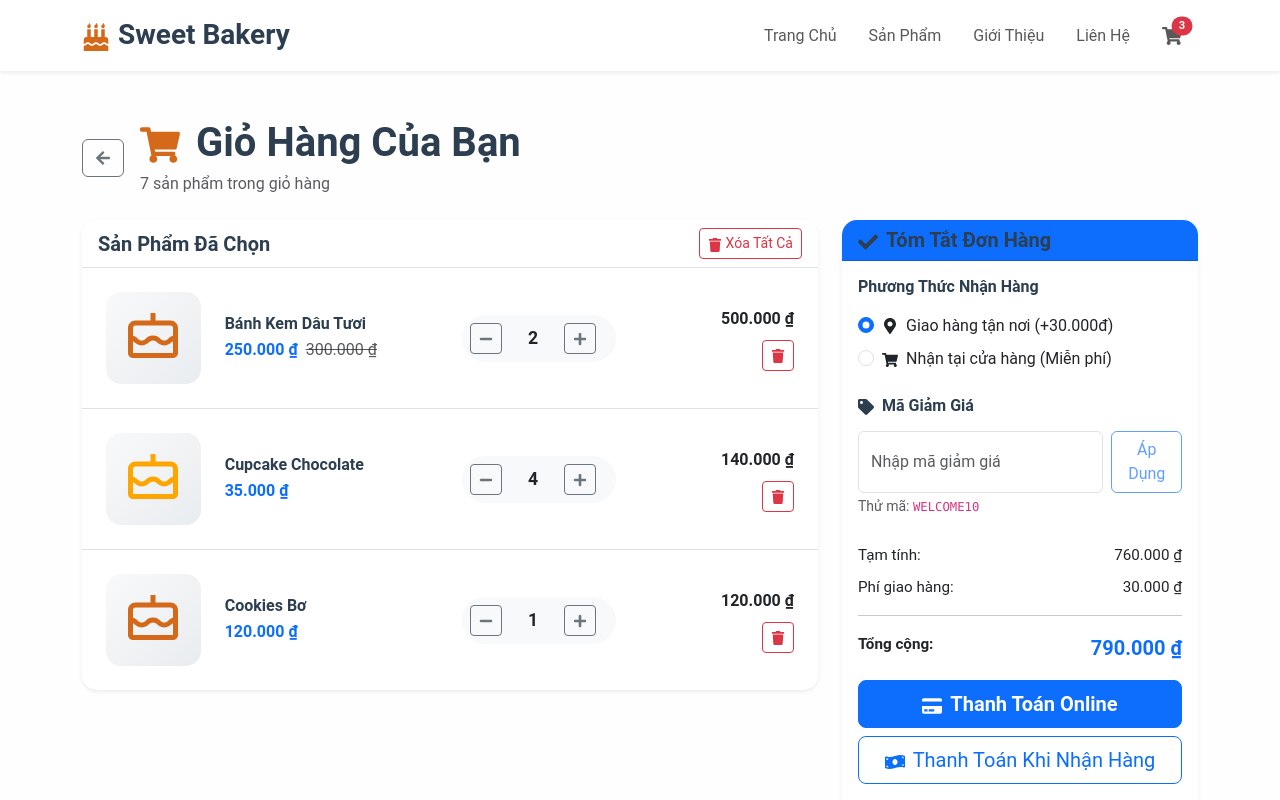
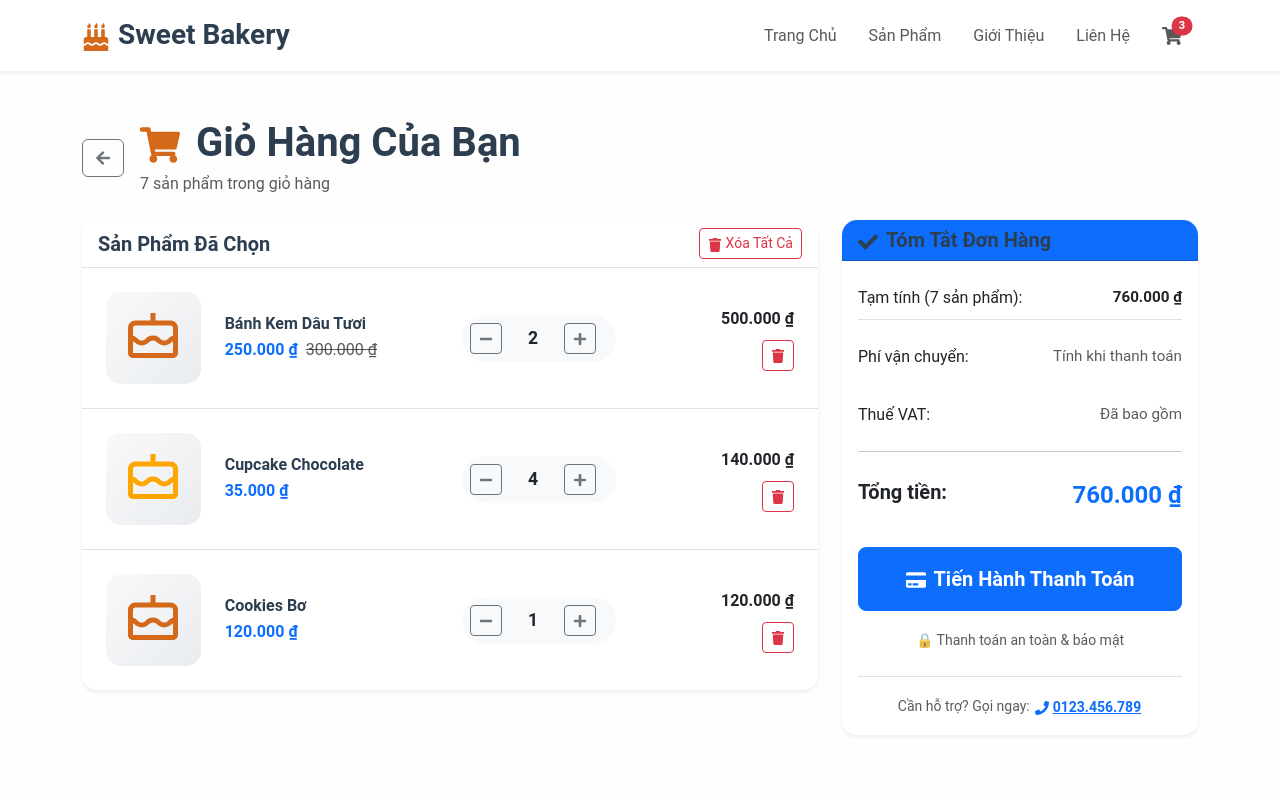
Before and after one commit to phuocit0201/ShopCake, a React (Create React App) app in the folder front-end/: page /cart in a window 1280 px wide. Shown: the top 800 px of the page. Built offline with nearby package versions, Linux system fonts and the light colour scheme.

Commit message:
feature: format cart page

```diff
--- a/front-end/src/pages/Cart/index.jsx
+++ b/front-end/src/pages/Cart/index.jsx
@@ -1,5 +1,5 @@
 import React, { useState, useMemo } from 'react';
-import { Container, Row, Col, Card, Button, Form, Alert, Badge } from 'react-bootstrap';
+import { Container, Row, Col, Card, Button } from 'react-bootstrap';
 import {
   FaShoppingCart,
   FaTrash,
@@ -8,11 +8,7 @@ import {
   FaArrowLeft,
   FaCheck,
   FaPhone,
-  FaMapMarkerAlt,
-  FaCreditCard,
-  FaMoneyBillWave,
-  FaTag,
-  FaGift
+  FaCreditCard
 } from 'react-icons/fa';
 import { BiCake } from 'react-icons/bi';
 import { Link } from 'react-router-dom';
@@ -50,25 +46,16 @@ const Cart = () => {
     }
   ]);
 
-  const [couponCode, setCouponCode] = useState('');
-  const [appliedCoupon, setAppliedCoupon] = useState(null);
-  const [deliveryMethod, setDeliveryMethod] = useState('delivery'); // 'delivery' or 'pickup'
-
   // Calculate totals
   const calculations = useMemo(() => {
     const subtotal = cartItems.reduce((sum, item) => sum + (item.price * item.quantity), 0);
-    const deliveryFee = deliveryMethod === 'delivery' ? 30000 : 0;
-    const discount = appliedCoupon ? Math.min(subtotal * 0.1, 50000) : 0; // 10% max 50k
-    const total = subtotal + deliveryFee - discount;
+    const itemCount = cartItems.reduce((sum, item) => sum + item.quantity, 0);
 
     return {
       subtotal,
-      deliveryFee,
-      discount,
-      total,
-      itemCount: cartItems.reduce((sum, item) => sum + item.quantity, 0)
+      itemCount
     };
-  }, [cartItems, deliveryMethod, appliedCoupon]);
+  }, [cartItems]);
 
   // Handle quantity changes
   const updateQuantity = (id, newQuantity) => {
@@ -89,26 +76,6 @@ const Cart = () => {
 
   const clearCart = () => {
     setCartItems([]);
-    setAppliedCoupon(null);
-    setCouponCode('');
-  };
-
-  const applyCoupon = () => {
-    // Simple coupon validation
-    if (couponCode.toLowerCase() === 'welcome10') {
-      setAppliedCoupon({
-        code: 'WELCOME10',
-        name: 'Giảm 10% cho khách hàng mới',
-        discount: 0.1
-      });
-      setCouponCode('');
-    } else {
-      alert('Mã giảm giá không hợp lệ!');
-    }
-  };
-
-  const removeCoupon = () => {
-    setAppliedCoupon(null);
   };
 
   const formatCurrency = (amount) => {
@@ -336,127 +303,52 @@ const Cart = () => {
                 </h5>
               </Card.Header>
               <Card.Body>
-                {/* Delivery Method */}
-                <div className="mb-4">
-                  <h6 className="mb-3">Phương Thức Nhận Hàng</h6>
-                  <Form.Check
-                    type="radio"
-                    id="delivery"
-                    name="deliveryMethod"
-                    label={
-                      <span>
-                        <FaMapMarkerAlt className="me-2" />
-                        Giao hàng tận nơi (+30.000đ)
-                      </span>
-                    }
-                    checked={deliveryMethod === 'delivery'}
-                    onChange={(e) => setDeliveryMethod('delivery')}
-                    className="mb-2"
-                  />
-                  <Form.Check
-                    type="radio"
-                    id="pickup"
-                    name="deliveryMethod"
-                    label={
-                      <span>
-                        <FaShoppingCart className="me-2" />
-                        Nhận tại cửa hàng (Miễn phí)
-                      </span>
-                    }
-                    checked={deliveryMethod === 'pickup'}
-                    onChange={(e) => setDeliveryMethod('pickup')}
-                  />
-                </div>
-
-                {/* Coupon Code */}
-                <div className="mb-4">
-                  <h6 className="mb-3">
-                    <FaTag className="me-2" />
-                    Mã Giảm Giá
-                  </h6>
-                  {appliedCoupon ? (
-                    <Alert variant="success" className="d-flex justify-content-between align-items-center">
-                      <span>
-                        <FaGift className="me-2" />
-                        {appliedCoupon.name}
-                      </span>
-                      <Button
-                        variant="outline-success"
-                        size="sm"
-                        onClick={removeCoupon}
-                      >
-                        ×
-                      </Button>
-                    </Alert>
-                  ) : (
-                    <div className="d-flex gap-2">
-                      <Form.Control
-                        type="text"
-                        placeholder="Nhập mã giảm giá"
-                        value={couponCode}
-                        onChange={(e) => setCouponCode(e.target.value)}
-                      />
-                      <Button
-                        variant="outline-primary"
-                        onClick={applyCoupon}
-                        disabled={!couponCode.trim()}
-                      >
-                        Áp Dụng
-                      </Button>
-                    </div>
-                  )}
-                  <small className="text-muted">
-                    Thử mã: <code>WELCOME10</code>
-                  </small>
-                </div>
-
                 {/* Price Breakdown */}
-                <div className="price-breakdown">
-                  <div className="d-flex justify-content-between mb-2">
-                    <span>Tạm tính:</span>
-                    <span>{formatCurrency(calculations.subtotal)}</span>
+                <div className="price-breakdown mb-4">
+                  <div className="d-flex justify-content-between mb-3 py-2 border-bottom">
+                    <span className="fs-6">Tạm tính ({calculations.itemCount} sản phẩm):</span>
+                    <span className="fw-semibold">{formatCurrency(calculations.subtotal)}</span>
                   </div>
 
-                  {deliveryMethod === 'delivery' && (
-                    <div className="d-flex justify-content-between mb-2">
-                      <span>Phí giao hàng:</span>
-                      <span>{formatCurrency(calculations.deliveryFee)}</span>
-                    </div>
-                  )}
+                  <div className="d-flex justify-content-between mb-3 py-2">
+                    <span className="fs-6">Phí vận chuyển:</span>
+                    <span className="text-muted">Tính khi thanh toán</span>
+                  </div>
 
-                  {appliedCoupon && (
-                    <div className="d-flex justify-content-between mb-2 text-success">
-                      <span>Giảm giá:</span>
-                      <span>-{formatCurrency(calculations.discount)}</span>
-                    </div>
-                  )}
+                  <div className="d-flex justify-content-between mb-3 py-2">
+                    <span className="fs-6">Thuế VAT:</span>
+                    <span className="text-muted">Đã bao gồm</span>
+                  </div>
 
-                  <hr />
-                  <div className="d-flex justify-content-between mb-3">
-                    <strong>Tổng cộng:</strong>
-                    <strong className="text-primary fs-5">
-                      {formatCurrency(calculations.total)}
+                  <hr className="my-3" />
+
+                  <div className="d-flex justify-content-between mb-4 py-2">
+                    <strong className="fs-5">Tổng tiền:</strong>
+                    <strong className="text-primary fs-4">
+                      {formatCurrency(calculations.subtotal)}
                     </strong>
                   </div>
                 </div>
 
-                {/* Checkout Buttons */}
-                <div className="d-grid gap-2">
+                {/* Checkout Button */}
+                <div className="d-grid mb-3">
                   <Button
                     variant="primary"
                     size="lg"
-                    className="fw-bold"
+                    className="fw-bold py-3"
+                    as={Link}
+                    to="/checkout"
                   >
                     <FaCreditCard className="me-2" />
-                    Thanh Toán Online
+                    Tiến Hành Thanh Toán
                   </Button>
-                  <Button
-                    variant="outline-primary"
-                    size="lg"
-                  >
-                    <FaMoneyBillWave className="me-2" />
-                    Thanh Toán Khi Nhận Hàng
-                  </Button>
+                </div>
+
+                {/* Additional Info */}
+                <div className="text-center">
+                  <small className="text-muted">
+                    🔒 Thanh toán an toàn & bảo mật
+                  </small>
                 </div>
 
                 {/* Contact Info */}
@@ -467,7 +359,7 @@ const Cart = () => {
                       variant="link"
                       size="sm"
                       href="tel:0123456789"
-                      className="p-0 ms-1"
+                      className="p-0 ms-1 fw-semibold"
                     >
                       <FaPhone className="me-1" />
                       0123.456.789
```
